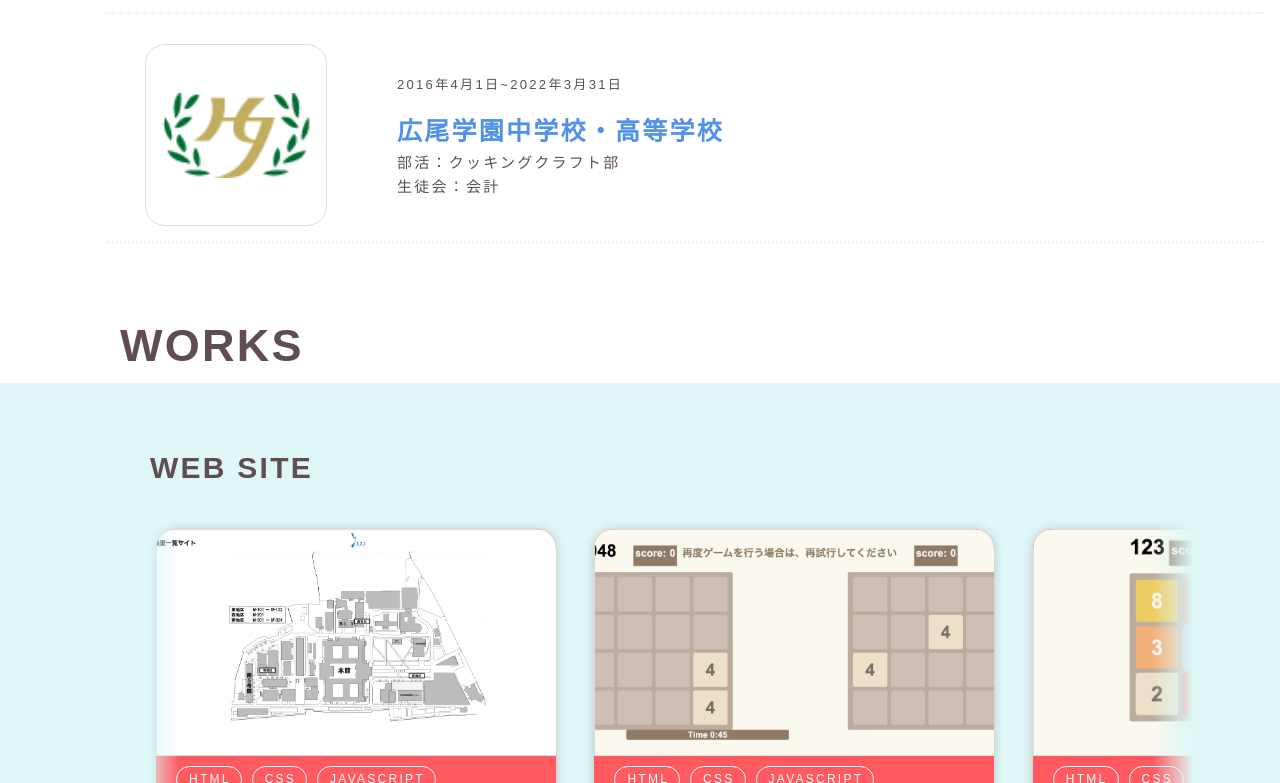
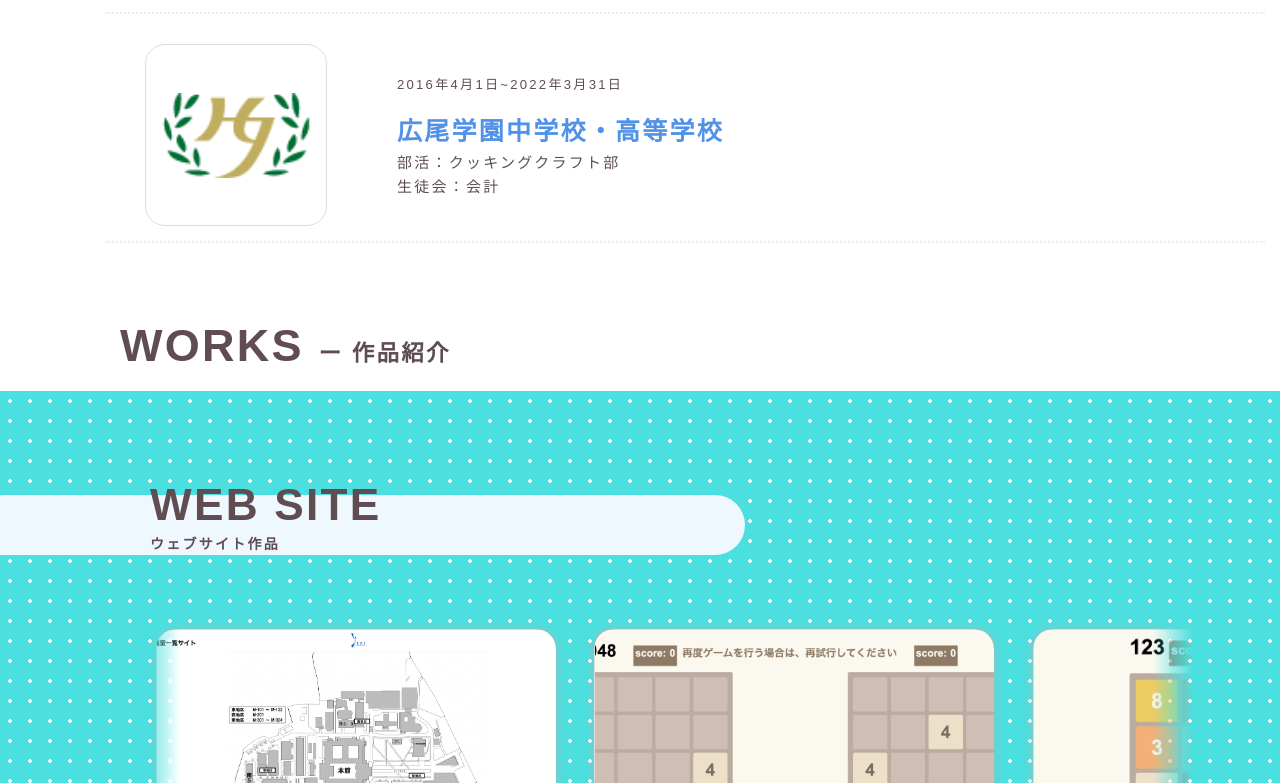
Before and after one commit to shoto-11/shoto-11_introduction, a plain HTML site: page index.html in a window 1280 px wide. Shown: the part 2017-2800 px from the top of the page. Drawn offline with nearby package versions, Linux system fonts and the light colour scheme.

Commit message:
2024/2/25/23:30

```diff
--- a/css/index.css
+++ b/css/index.css
@@ -59,9 +59,24 @@ li {
 	color: var(--text_color);
 	letter-spacing: 0.15em;
 }
+.item_title {
+	font-size: 3em;
+	font-weight: 800;
+	line-height: 0;
+	padding-left: 120px;
+}
+.item_title--sub {
+	font-size: 0.5em;
+	font-weight: 700;
+	line-height: 0;
+}
 :root {
 	--main_color: rgb(81, 146, 232);
 	--text_color: #5f4d52;
 	--text_color_02: #ffffff;
 	--time: 0.5s;
+	--background_color_blue:rgb(76, 223, 223);
+	--background_color_pink:rgb(244, 177, 187);
+	--background_bar_color_pink:rgb(255, 235, 238);
+	--background_bar_color_blue:aliceblue;
 }
--- a/css/top.css
+++ b/css/top.css
@@ -1,6 +1,7 @@
 #top {
 	padding: 30px;
 	display: inline;
+	color: rgb(255, 255, 255);
 }
 .top_background_img {
 	overflow: hidden;
@@ -25,16 +26,18 @@
 	font-size: clamp(21px, 1.01563vw, 16px);
 	border: 1px solid #cecece;
 	border-radius: 40px;
-	background-color: rgba(167, 204, 250, 0.5);
+	background-color: rgba(40, 187, 255, 0.5);
 }
 
 .top_info {
 	width: 50%;
 	float: left;
 	text-align: center;
-	margin: 30px;
+	padding: 30px;
+	padding-left: 30px;
 }
 .top_name {
+	font-size: 2em;;
 	margin-top: 0px;
 	margin-bottom: 10px;
 }
@@ -44,7 +47,7 @@
 	display: flex;
 	width: 200px;
 	margin: auto;
-	padding-top: 70px;
+	padding-top: 50px;
 	padding-left: 20px;
 }
 .top_img {
--- a/css/works.css
+++ b/css/works.css
@@ -1,25 +1,69 @@
 #works {
 	padding-top: 50px;
-
-}
-.works_title {
-	font-size: 3em;
-	font-weight: 800;
-	line-height: 0;
-	padding-left: 120px;
+	position:sticky;
 }
 .works_content{
 	padding-top: 60px;
-	background-color: rgb(222, 246, 246);
+  	background-size: 20px 20px;
+}
+.blue_back{
+	background-image: radial-gradient(white 2px,var(--background_color_blue) 2px);
+}
+.pink_back{
+	background-image: radial-gradient(white 2px,var(--background_color_pink) 2px);
 }
 .works_sub_title{
 	font-size: 2em;
 	font-weight: 800;
 	line-height: 0;
+	font-size: 34px;
+	padding-top: 34px;
 	padding-left: 150px;
 	padding-bottom: 20px;
+	margin-top: 0px;
+	position: relative;
+
+}
+.works_sub_title:before{
+	content:"";
+	position:absolute;
+	left:0;
+
+	min-width: 150px;
+	height:60px;
+	top:44px;
+
+}
+.works_sub_main_title{
+	position: relative;
+	z-index: 1;
+	width:56%;
+	display: block;
+	font-size: 1.3em;
+	line-height: 0.9em;
+
+}
+.works_sub_main_title:before{
+	content:"";
+	position:absolute;
+	width: 94%;
+	height:60px;
+	border-radius: 0 50px 50px 0;
+	left:0px;
+	z-index: -1;
+	top:10px;
 }
 
+.works_sub_sub_title{
+	font-size: 14px;
+	display: block;
+}
+.blue_bar:before{
+	background-color: var(--background_bar_color_blue);
+}
+.pink_bar:before{
+	background-color: var(--background_bar_color_pink);
+}
 .works_list {
 	z-index: -1;
 	mask-image: linear-gradient(
--- a/index.html
+++ b/index.html
@@ -52,7 +52,7 @@
 		<main class="fullwrap">
 			<section id="top">
 				<div class="top_background_img">
-					<img src="img/top/top_background.png" alt="トップ画像">
+					<img src="img/top/top_background.jpg" alt="トップ画像">
 				</div>
 				<div id="top_inner">
 					<section class="top_info">
@@ -88,9 +88,9 @@
 				</div>
 			</section>
 			<section id="profile">
-				<h2 class="profile_title">
-					<span class="profile_title--main">PROFILE</span>
-				<span class="profile_title--sub">ー プロフィール</span></h2>
+				<h2 class="item_title">
+					<span class="item_title--main">PROFILE</span>
+				<span class="item_title--sub">ー プロフィール</span></h2>
 				<div class="profile_content">
 					<div class="profile_content_rows">
 						<div class="profile_content_data">
@@ -198,7 +198,7 @@
 			</section>
 			<section id="about">
 				<div class="c-innner">
-					<h2 class="about_title">ABOUT</h2>
+					<h2 class="item_title">ABOUT</h2>
 					<ul class="timeline_lists">
 						<li class="timeline_list">
 							<a class="timeline_link" href="https://www.titech.ac.jp/">
@@ -246,9 +246,20 @@
 				</div>
 			</section>
 			<section id="works">
-				<h2 class="works_title">WORKS</h2>
-				<div class="works_content">
-					<h2 class="works_sub_title">WEB SITE</h2>
+				<h2 class="item_title">
+					<span class="item_title--main">WORKS</span>
+					<span class="item_title--sub">ー 作品紹介</span>
+				</h2>
+
+				<div class="works_content blue_back">
+					<h2 class="works_sub_title blue_bar">
+						<span class="works_sub_main_title blue_bar">
+							WEB SITE
+							<span class="works_sub_sub_title">
+								ウェブサイト作品
+							</span>
+						</span>
+					</h2>
 					<ul class="works-lists">
 						<li class="works_list">
 							<a class="works_link" href="https://shoto-11.github.io/lec/">
@@ -326,8 +337,15 @@
 						</li>
 					</ul>
 				</div>
-				<div class="works_content">
-					<h2 class="works_sub_title">MOVIE</h2>
+				<div class="works_content pink_back">
+					<h2 class="works_sub_title pink_bar">
+						<span class="works_sub_main_title pink_bar">
+							MOVIE
+							<span class="works_sub_sub_title">
+							映像作品
+							</span>
+						</span>
+						</h2>
 					<ul class="works-lists">
 						<li class="works_list">
 							<a class="works_link" href="https://www.youtube.com/watch?v=n08eFHFsv2s">
@@ -423,5 +441,6 @@
 		integrity="sha256-CSXorXvZcTkaix6Yvo6HppcZGetbYMGWSFlBw8HfCJo="
 		crossorigin="anonymous"></script>
 		<script src="js/index.js"></script>
+		<script src="js/poem.js"></script>
 	</body>
 </html>
```
Also changed, not shown: img/top/top_background.jpg (added), img/works/backstyle.png (added), js/poem.js (added), 3 other files.
